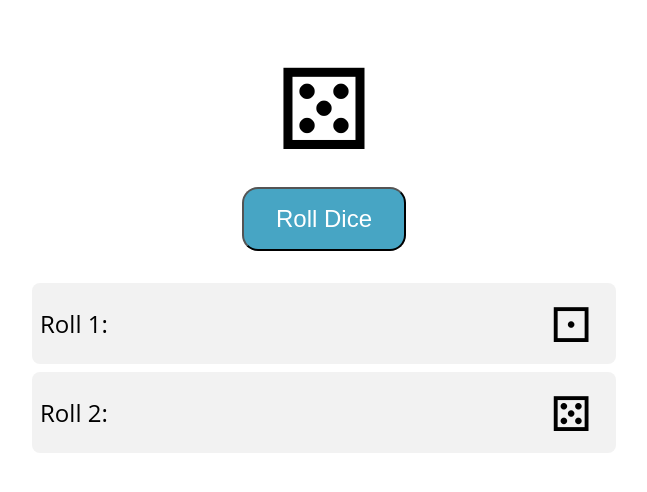
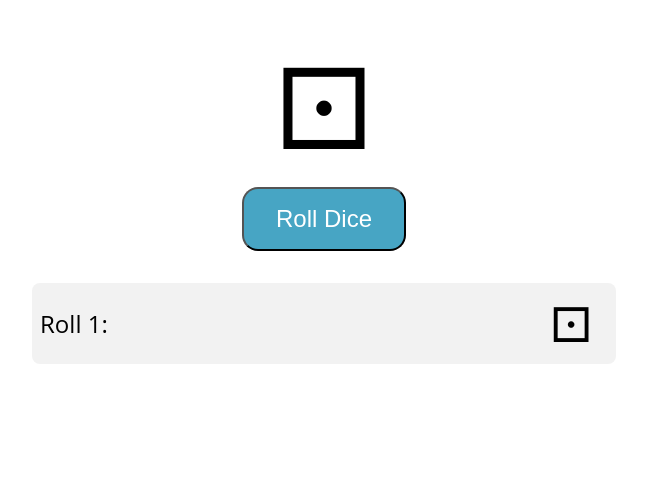
Before and after one commit to Crihojames/Project_Dice_Roll_Simulator, a plain HTML site: page index.html in a window 1280 px wide. Both pictures are taken after a click on the button "Roll Dice". Shown: the part 100-592 px from the top of the page, without its empty margins (316-963 px from the left). Drawn offline with Linux system fonts and the light colour scheme.

Commit message:
mis a jour 4.9

```diff
--- a/index.html
+++ b/index.html
@@ -10,7 +10,7 @@
     <h1>Dice Roll Simulator</h1>
     <div class="dice" id="dice">&#9860;</div>
     <button id="roll-button">Roll Dice</button>
-    <ul>
+    <ul id="roll-history">
         <li>Roll 1: <span>&#9856;</span></li>
         <li>Roll 2: <span>&#9860;</span></li>
     </ul>
--- a/index.js
+++ b/index.js
@@ -1 +1,52 @@
-const buttonEl = document.getElementById("roll-button")
+const buttonEl = document.getElementById("roll-button");
+
+const diceEl = document.getElementById("dice");
+
+const rollHistoryEl = document.getElementById("roll-history");
+
+let historyList =[];
+
+function rollDice(){
+    const rollResult = Math.floor(Math.random() * 6) + 1;
+    console.log(rollResult);
+    const diceFace = getDiceFace(rollResult);
+    diceEl.innerHTML = diceFace;
+    historyList.push(rollResult);
+    updateRollHistory();
+}
+
+function updateRollHistory() {
+    rollHistoryEl.innerHTML = "";
+    for (let i = 0;  i < historyList.length; i++) {
+        const listItem = document.createElement("li");
+        listItem.innerHTML = `Roll ${i + 1}: <span>${getDiceFace(historyList[i])}</span>`;
+        rollHistoryEl.appendChild(listItem);
+    }
+}
+
+function getDiceFace(rollResult){
+    switch(rollResult){
+        case 1:
+            return "&#9856;";
+        case 2:
+            return "&#9857;";
+        case 3:
+            return "&#9858;";
+        case 4:
+            return "&#9859;";
+        case 5:
+            return "&#9860;";
+        case 6:
+            return "&#9861;";
+        default:
+            return ""
+    }
+}
+
+buttonEl.addEventListener("click", ()=> {
+    diceEl.classList.add('roll-animation');
+    setTimeout(() => {
+        diceEl.classList.remove("roll-animation");
+        rollDice()
+    }, 1000);
+});
--- a/style.css
+++ b/style.css
@@ -12,6 +12,22 @@ h1{
 .dice{
     font-size: 7rem;
     margin: 5px;
+    animation-duration: 1s;
+    animation-fill-mode: forwards;
+}
+
+.roll-animation{
+    animation-name: roll;
+}
+
+@keyframes roll {
+    0%{
+        transform: rotateY(0deg) rotateX(0deg);
+    }
+
+    100%{
+        transform: rotateY(720deg) rotateX(720deg);
+    }
 }
 
 button{
```
